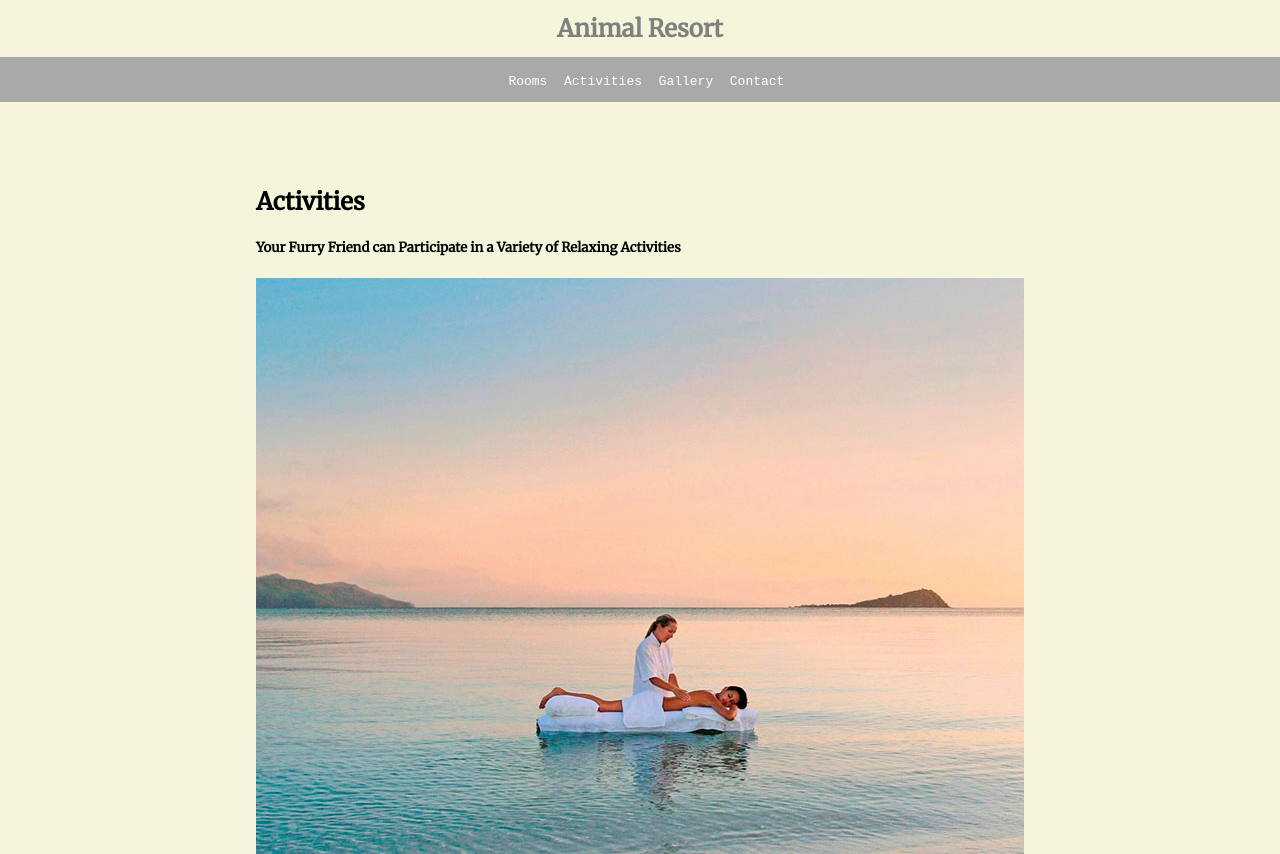
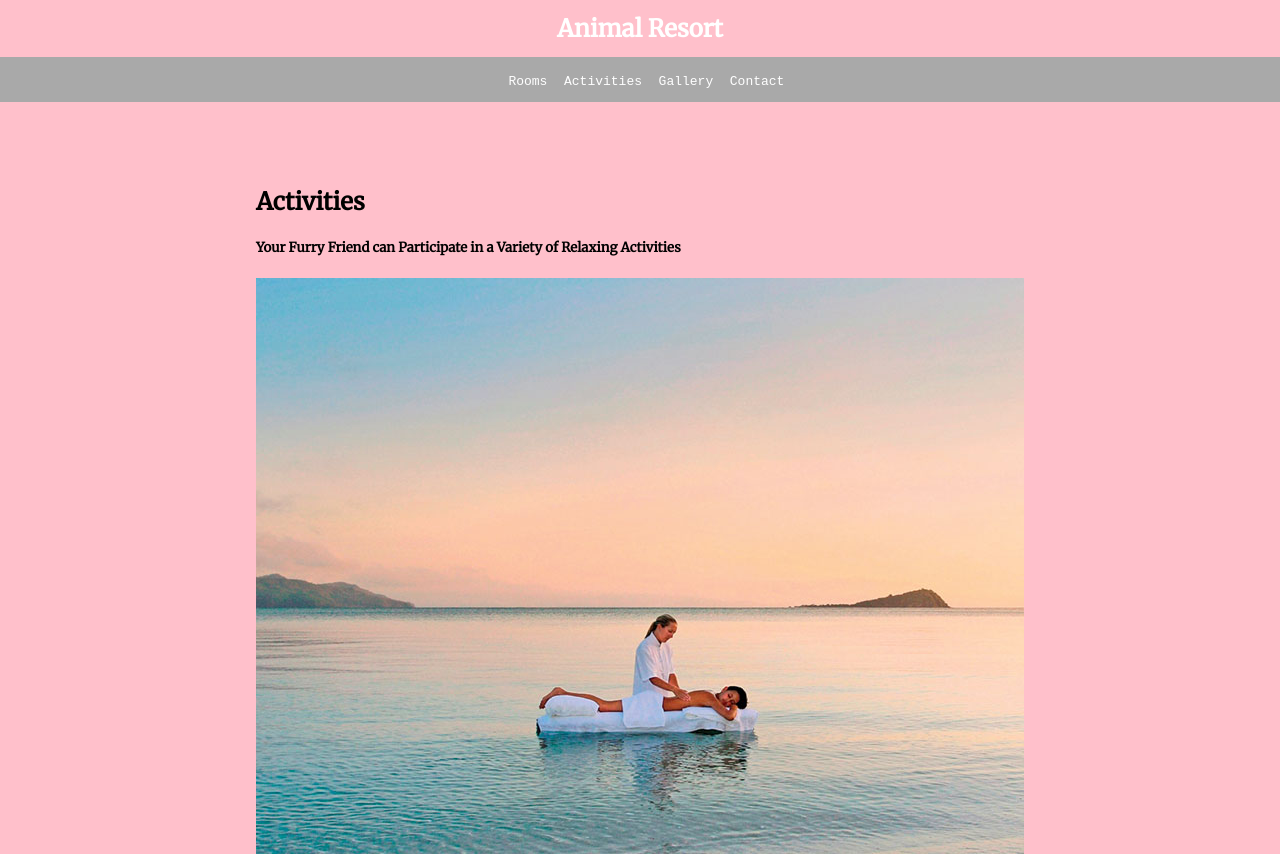
Before and after one commit to Morgahna/animal-resort, a plain HTML site: page act.html in a window 1280 px wide. Shown: the top 854 px of the page. Drawn offline with Linux system fonts and the light colour scheme.

Commit message:
added red theme titles and background elements

```diff
--- a/css/styles.css
+++ b/css/styles.css
@@ -1,7 +1,7 @@
 /* MASTER STYLE SHEET */
 body {
   text-align: center;
-  background-color: beige;
+  background-color: pink;
   font-family: 'Merriweather', serif;
   padding: 0;
     padding-top: 0;
@@ -16,7 +16,7 @@ body {
 }
 /* CORE HEADING 1 */
 h1 {
-  color: grey;
+  color: white;
   font-size: 1.5em;
   padding: 0;
     padding-top: 0;
@@ -32,7 +32,7 @@ h1 {
 /* SECONDARY HEADING 1 STYLES */
 h1 a {
   text-decoration: inherit;
-  color: grey;
+  color: white;
 }
 
 .bodywrapper {
@@ -51,7 +51,7 @@ h1 a {
 }
 
 .title {
-  background-color: beige;
+  background-color: pink;
   padding-top: 1%;
   padding-bottom: 1%;
   padding-left: 0;
```
